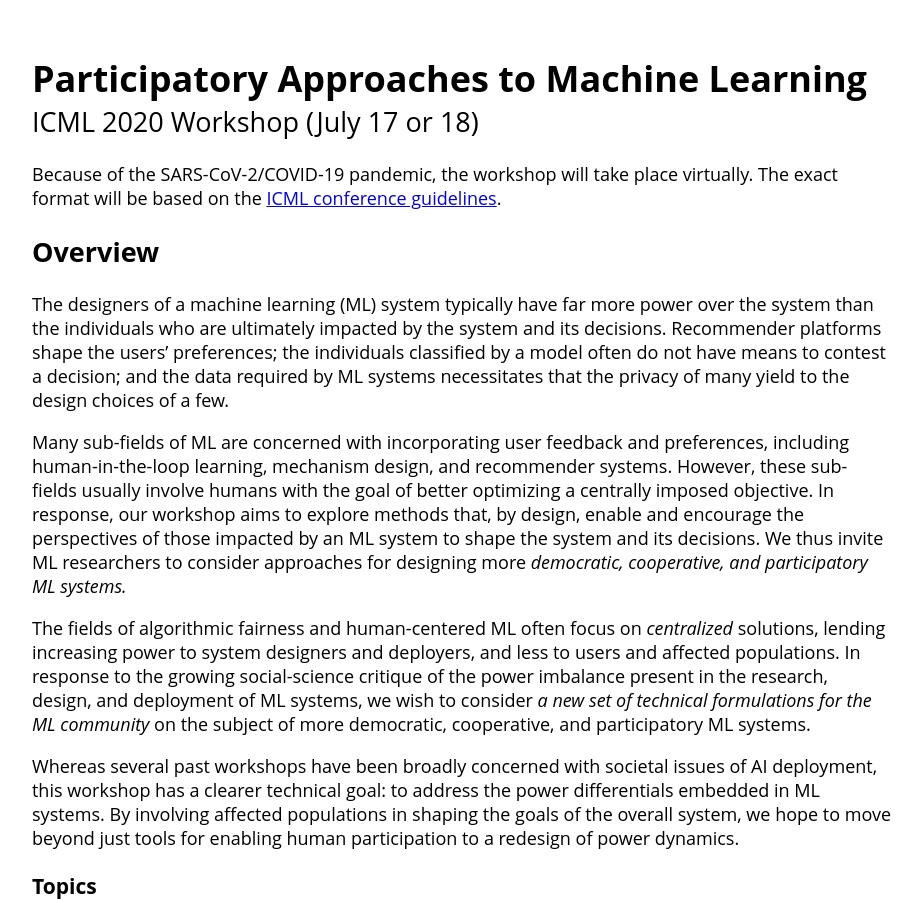
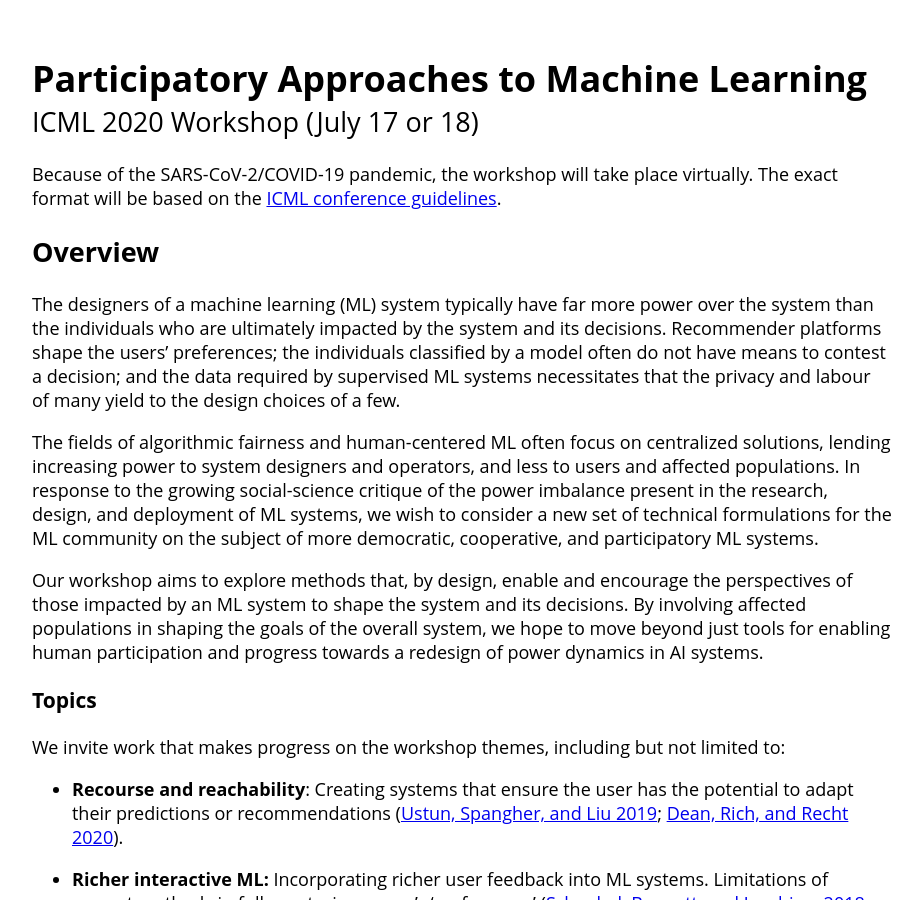
Before and after one commit to participatoryml/participatoryml.github.io, a Jekyll site: the page built from index.md, in a window 1280 px wide and 900 px high. Shown: the whole window, without its empty margins (178-1100 px from the left). Built offline with Jekyll 4.4.1, drawn with Linux system fonts in a browser that asks for light colours.

Commit message:
Deb's edits to the overview

```diff
--- a/index.md
+++ b/index.md
@@ -9,38 +9,26 @@ The exact format will be based on the [ICML conference guidelines](https://icml.
 
 ## Overview
 
-The designers of a machine learning (ML) system typically have far more
-power over the system than the individuals who are ultimately impacted
-by the system and its decisions. Recommender platforms shape the users’
-preferences; the individuals classified by a model often do not have
-means to contest a decision; and the data required by ML systems
-necessitates that the privacy of many yield to the design choices of a
-few.
-
-Many sub-fields of ML are concerned with incorporating user feedback and
-preferences, including human-in-the-loop learning, mechanism design, and
-recommender systems. However, these sub-fields usually involve humans
-with the goal of better optimizing a centrally imposed objective. In
-response, our workshop aims to explore methods that, by design, enable
-and encourage the perspectives of those impacted by an ML system to
-shape the system and its decisions. We thus invite ML researchers to
-consider approaches for designing more *democratic, cooperative, and
-participatory ML systems.*
+The designers of a machine learning (ML) system typically have far more power
+over the system than the individuals who are ultimately impacted by the system
+and its decisions. Recommender platforms shape the users' preferences; the
+individuals classified by a model often do not have means to contest a decision;
+and the data required by supervised ML systems necessitates that the privacy and
+labour of many yield to the design choices of a few.
 
 The fields of algorithmic fairness and human-centered ML often focus on
-*centralized* solutions, lending increasing power to system designers and
-deployers, and less to users and affected populations. In response to the
+centralized solutions, lending increasing power to system designers and
+operators, and less to users and affected populations. In response to the
 growing social-science critique of the power imbalance present in the research,
-design, and deployment of ML systems, we wish to consider *a new set of
-technical formulations for the ML community* on the subject of more democratic,
+design, and deployment of ML systems, we wish to consider a new set of technical
+formulations for the ML community on the subject of more democratic,
 cooperative, and participatory ML systems.
 
-Whereas several past workshops have been broadly concerned with societal
-issues of AI deployment, this workshop has a clearer technical goal: to
-address the power differentials embedded in ML systems. By involving
-affected populations in shaping the goals of the overall system, we hope
-to move beyond just tools for enabling human participation to a redesign
-of power dynamics.
+Our workshop aims to explore methods that, by design, enable and encourage the
+perspectives of those impacted by an ML system to shape the system and its
+decisions. By involving affected populations in shaping the goals of the overall
+system, we hope to move beyond just tools for enabling human participation and
+progress towards a redesign of power dynamics in AI systems.
 
 ### Topics
 
```
